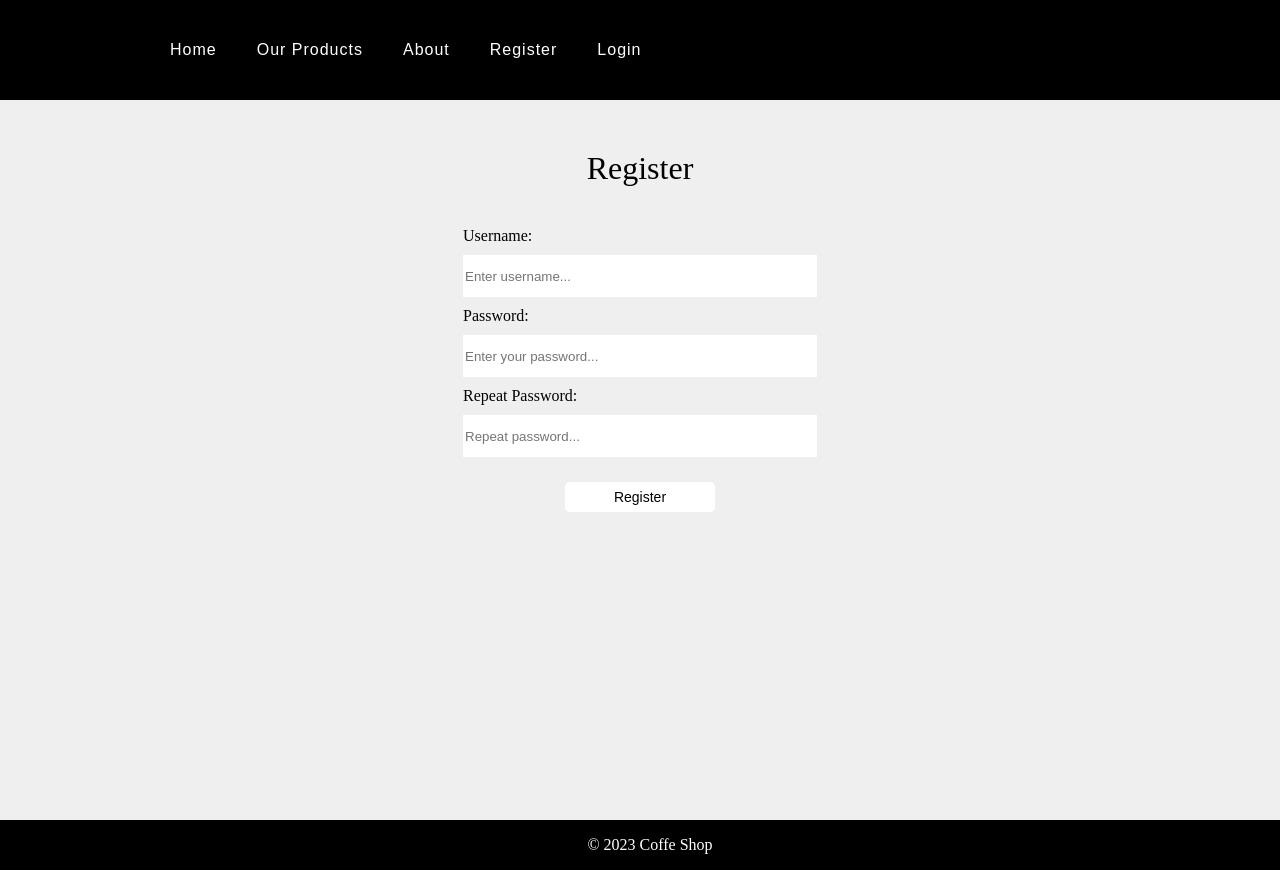
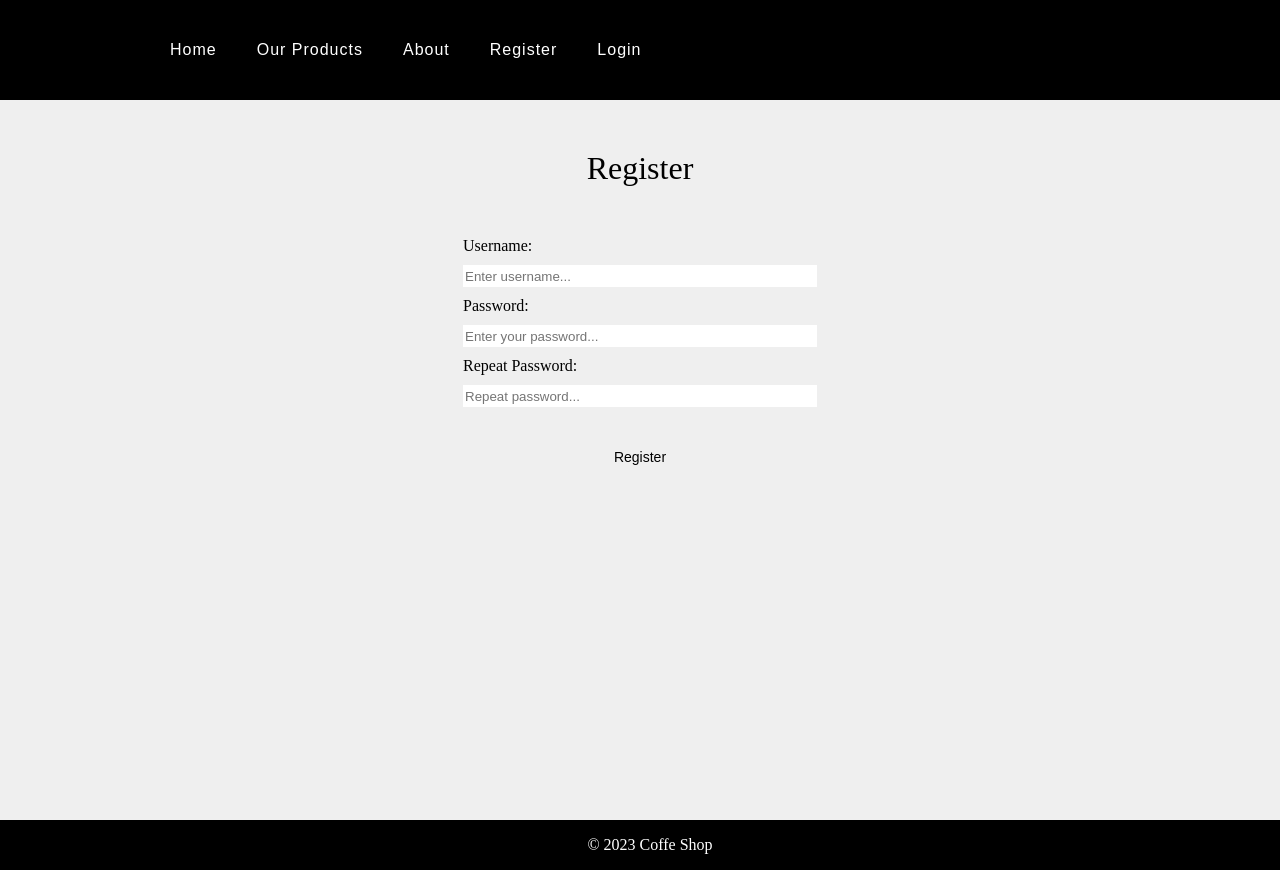
Before and after one commit to MarioAngelov2/Coffee-App, a React (Create React App) app in the folder app/: page /register in a window 1280 px wide. Built offline with nearby package versions, Linux system fonts and the light colour scheme.

Commit message:
refactor text field

```diff
--- a/app/src/pages/Login.js
+++ b/app/src/pages/Login.js
@@ -51,21 +51,18 @@ function Login() {
           <div className="rightSide">
             <h1>Login</h1>
             <TextField
-              id="outlined-email"
               label="Email"
               type="email"
               inputProps={{ name: "email" }}
               className="email-input"
             />
             <TextField
-              id="outlined-password"
               label="Password"
               type="password"
               inputProps={{ name: "password" }}
               className="password-input"
             />
             <Button
-              onClick={onSubmit}
               className="login-btn"
               type="submit"
               variant="outlined"
--- a/app/src/styles/Register.css
+++ b/app/src/styles/Register.css
@@ -9,11 +9,13 @@
   font-weight: 300;
   margin: 0 auto;
   margin-top: 50px;
+  margin-bottom: 20px;
 }
 
 .register form {
   display: flex;
   flex-direction: column;
+  row-gap: 10px;
   width: auto;
   height: auto;
   margin: 0 auto;
@@ -21,21 +23,21 @@
 }
 
 .register form input {
-  height: 40px;
+  height: 20px;
   width: 350px;
   border: none;
   color: black;
   outline: none;
 }
 
-#register-form label {
+/* #register-form label {
   margin-top: 10px;
-  margin-bottom: 10px;
-}
+  margin-bottom: 20px;
+} */
 
 .register button {
   font-size: 14px;
-  background-color: white;
+  /* background-color: white; */
   border: none;
   border-radius: 5px;
   transition: 0.2s ease-in-out;
@@ -51,9 +53,9 @@
   height: 30px;
 }
 
-.register button:hover {
+/* .register button:hover {
   background-color: rgb(193, 23, 23);
   border-radius: 5px;
   color: white;
   transition: 0.2s ease-in-out;
-}
+} */
```
